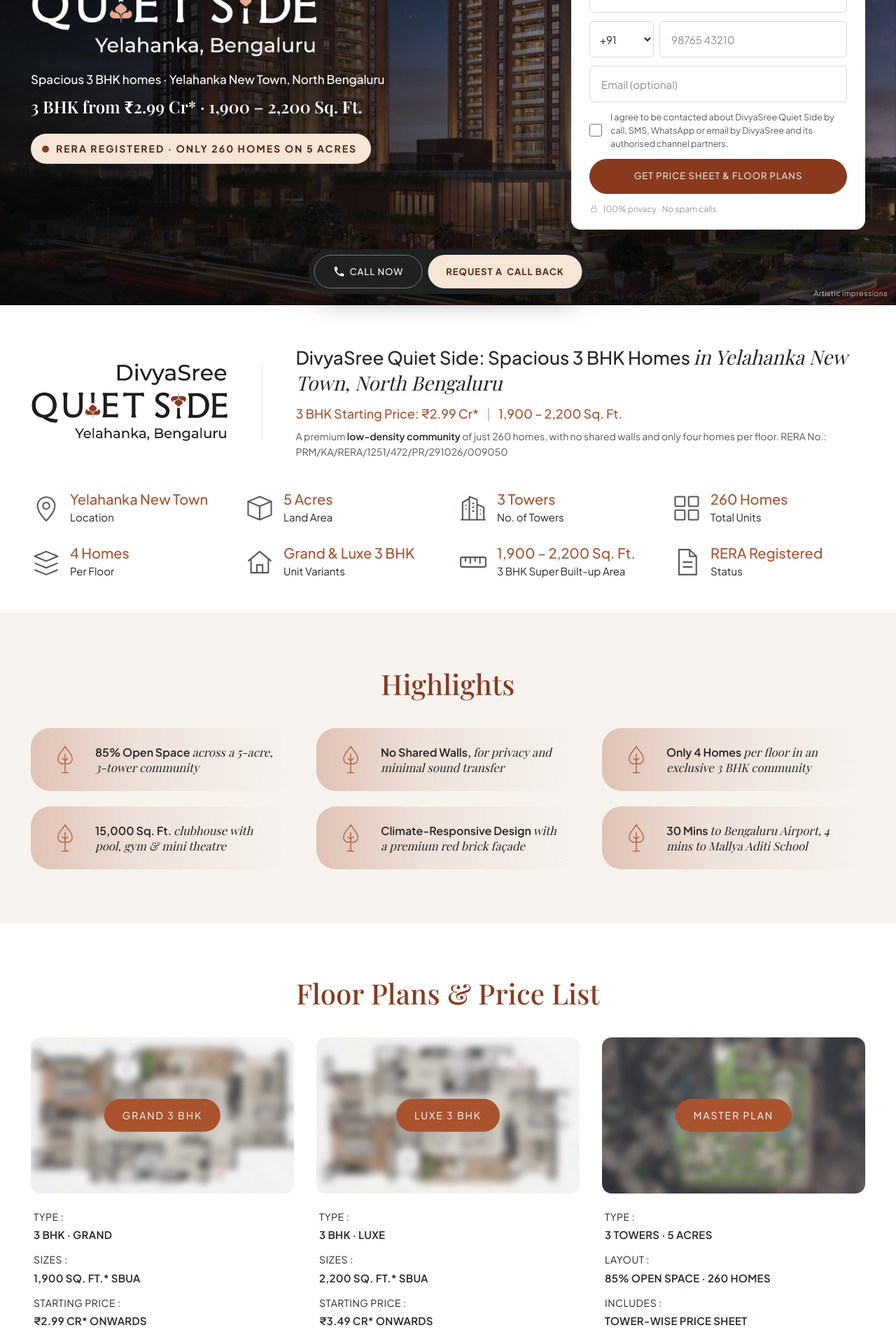
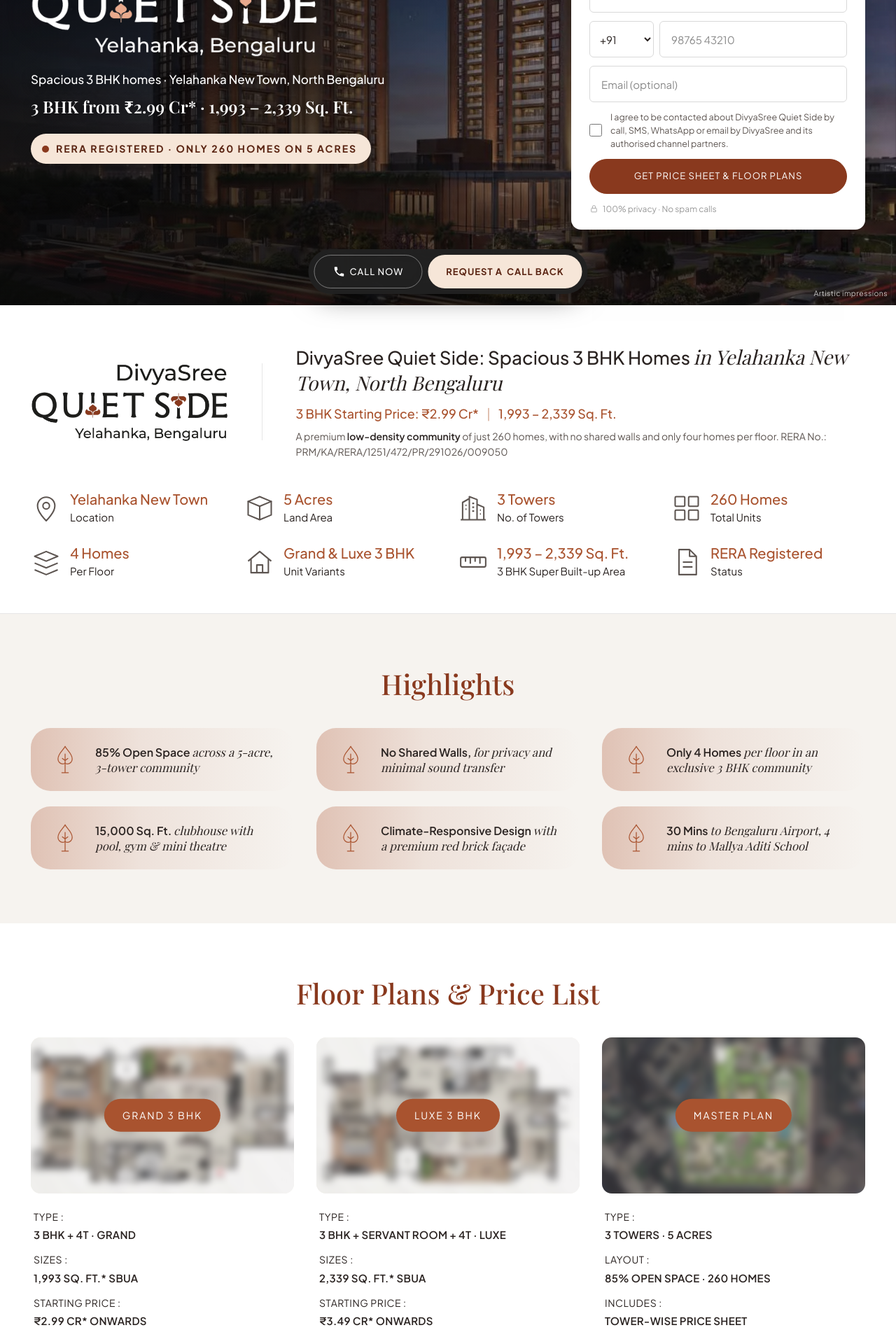
Before and after one commit to iamhere-lab/divyashree, a plain HTML site: page index.html in a window 1280 px wide. Shown: the part 360-2260 px from the top of the page at 70% size. Drawn offline with nearby package versions, Linux system fonts and the light colour scheme; a web font is replaced by a local one.

Commit message:
Update unit sizes and configurations
Grand: 3 BHK + 4T, 1,993 sq ft, 2.99 Cr. Luxe: 3 BHK + servant room + 4T, 2,339 sq ft, 3.49 Cr.

Co-Authored-By: Claude Fable 5.2 <noreply@anthropic.com>
Claude-Session: https://claude.ai/code/session_01UZNGps3MmadSpNbs3EC5vj

```diff
--- a/index.html
+++ b/index.html
@@ -12,7 +12,7 @@
 <meta charset="utf-8">
 <meta name="viewport" content="width=device-width, initial-scale=1">
 <title>DivyaSree Quiet Side, Yelahanka New Town | 3 BHK from ₹2.99 Cr* | Price &amp; Floor Plans</title>
-<meta name="description" content="DivyaSree Quiet Side: spacious 3 BHK homes (1,900 – 2,200 sq ft) in Yelahanka New Town, North Bengaluru. Only 260 homes in 3 towers on 5 acres, 85% open space and a 15,000 sq ft clubhouse. 3 BHK from ₹2.99 Cr*. RERA registered.">
+<meta name="description" content="DivyaSree Quiet Side: spacious 3 BHK homes (1,993 – 2,339 sq ft) in Yelahanka New Town, North Bengaluru. Only 260 homes in 3 towers on 5 acres, 85% open space and a 15,000 sq ft clubhouse. 3 BHK from ₹2.99 Cr*. RERA registered.">
 <meta name="theme-color" content="#89391e">
 <link rel="icon" type="image/svg+xml" href="assets/img/icon.svg">
 <link rel="icon" type="image/png" sizes="32x32" href="assets/img/favicon-32x32.png">
@@ -123,7 +123,7 @@
     <div class="hero-copy">
       <div class="hero-mark hero-lockup"><img class="ss-logo ss-logo-hero" src="assets/img/quiet-side-logo-light.webp" width="1000" height="400" alt="DivyaSree Quiet Side, Yelahanka, Bengaluru"></div>
       <p class="hero-line">Spacious 3 BHK homes · Yelahanka New Town, North Bengaluru</p>
-      <p class="hero-price">3 BHK from ₹2.99 Cr* · 1,900 – 2,200 Sq. Ft.</p>
+      <p class="hero-price">3 BHK from ₹2.99 Cr* · 1,993 – 2,339 Sq. Ft.</p>
       <p class="hero-eoi"><span class="hero-eoi-dot" aria-hidden="true"></span>RERA Registered · Only 260 Homes on 5 Acres</p>
     </div>
     <div class="hero-form">
@@ -143,7 +143,7 @@
       <div class="intro-logo"><img class="ss-logo ss-logo-intro" src="assets/img/quiet-side-logo.webp" width="1000" height="400" alt="DivyaSree Quiet Side logo"></div>
       <div class="intro-text">
         <h1 id="hero-title">DivyaSree Quiet Side: Spacious 3 BHK Homes <em>in Yelahanka New Town, North Bengaluru</em></h1>
-        <p class="intro-price">3 BHK Starting Price: ₹2.99 Cr* <i aria-hidden="true">|</i> 1,900 – 2,200 Sq. Ft.</p>
+        <p class="intro-price">3 BHK Starting Price: ₹2.99 Cr* <i aria-hidden="true">|</i> 1,993 – 2,339 Sq. Ft.</p>
         <p class="intro-aka">A premium <strong>low-density community</strong> of just 260 homes, with no shared walls and only four homes per floor. RERA No.: PRM/KA/RERA/1251/472/PR/291026/009050</p>
       </div>
     </div>
@@ -154,7 +154,7 @@
       <li><svg aria-hidden="true" width="44" height="44"><use href="#f-units"/></svg><div><strong>260 Homes</strong><span>Total Units</span></div></li>
       <li><svg aria-hidden="true" width="44" height="44"><use href="#f-floors"/></svg><div><strong>4 Homes</strong><span>Per Floor</span></div></li>
       <li><svg aria-hidden="true" width="44" height="44"><use href="#f-home"/></svg><div><strong>Grand &amp; Luxe 3 BHK</strong><span>Unit Variants</span></div></li>
-      <li><svg aria-hidden="true" width="44" height="44"><use href="#f-ruler"/></svg><div><strong>1,900 – 2,200 Sq. Ft.</strong><span>3 BHK Super Built-up Area</span></div></li>
+      <li><svg aria-hidden="true" width="44" height="44"><use href="#f-ruler"/></svg><div><strong>1,993 – 2,339 Sq. Ft.</strong><span>3 BHK Super Built-up Area</span></div></li>
       <li><svg aria-hidden="true" width="44" height="44"><use href="#f-doc"/></svg><div><strong>RERA Registered</strong><span>Status</span></div></li>
     </ul>
   </div>
@@ -185,7 +185,7 @@
           <img src="assets/img/plan-grand.webp" width="900" height="550" loading="lazy" decoding="async" alt="">
           <span class="fp-pill">Grand 3 BHK</span>
         </button>
-        <dl class="fp-info"><div><dt>Type :</dt><dd>3 BHK · Grand</dd></div><div><dt>Sizes :</dt><dd>1,900 Sq. Ft.* SBUA</dd></div><div><dt>Starting Price :</dt><dd>₹2.99 Cr* Onwards</dd></div></dl>
+        <dl class="fp-info"><div><dt>Type :</dt><dd>3 BHK + 4T · Grand</dd></div><div><dt>Sizes :</dt><dd>1,993 Sq. Ft.* SBUA</dd></div><div><dt>Starting Price :</dt><dd>₹2.99 Cr* Onwards</dd></div></dl>
         <button class="btn-outline js-open-enquiry" type="button" data-cta="pricing_grand" data-intent="floor_plan" data-config="Grand 3 BHK">Download Floor Plans</button>
       </article>
       <article class="fp-card">
@@ -193,7 +193,7 @@
           <img src="assets/img/plan-luxe.webp" width="900" height="550" loading="lazy" decoding="async" alt="">
           <span class="fp-pill">Luxe 3 BHK</span>
         </button>
-        <dl class="fp-info"><div><dt>Type :</dt><dd>3 BHK · Luxe</dd></div><div><dt>Sizes :</dt><dd>2,200 Sq. Ft.* SBUA</dd></div><div><dt>Starting Price :</dt><dd>₹3.49 Cr* Onwards</dd></div></dl>
+        <dl class="fp-info"><div><dt>Type :</dt><dd>3 BHK + Servant Room + 4T · Luxe</dd></div><div><dt>Sizes :</dt><dd>2,339 Sq. Ft.* SBUA</dd></div><div><dt>Starting Price :</dt><dd>₹3.49 Cr* Onwards</dd></div></dl>
         <button class="btn-outline js-open-enquiry" type="button" data-cta="pricing_luxe" data-intent="floor_plan" data-config="Luxe 3 BHK">Download Floor Plans</button>
       </article>
       <article class="fp-card">
@@ -208,7 +208,7 @@
     <div class="pl-more">
       <button class="btn-outline js-open-enquiry" type="button" data-cta="pricing_brochure" data-intent="brochure">Download E-Brochure</button>
     </div>
-    <p class="fineprint center">*Starting prices are indicative; final pricing as per the developer's official price sheet, taxes and statutory charges extra. Sizes are approximate super built-up areas. Floor plans and the master plan are shared by the sales team after you submit the form.</p>
+    <p class="fineprint center">*Starting prices are indicative; final pricing as per the developer's official price sheet, taxes and statutory charges extra. Sizes are super built-up areas; 4T = four toilets. Floor plans and the master plan are shared by the sales team after you submit the form.</p>
   </div>
 </section>
 
```
